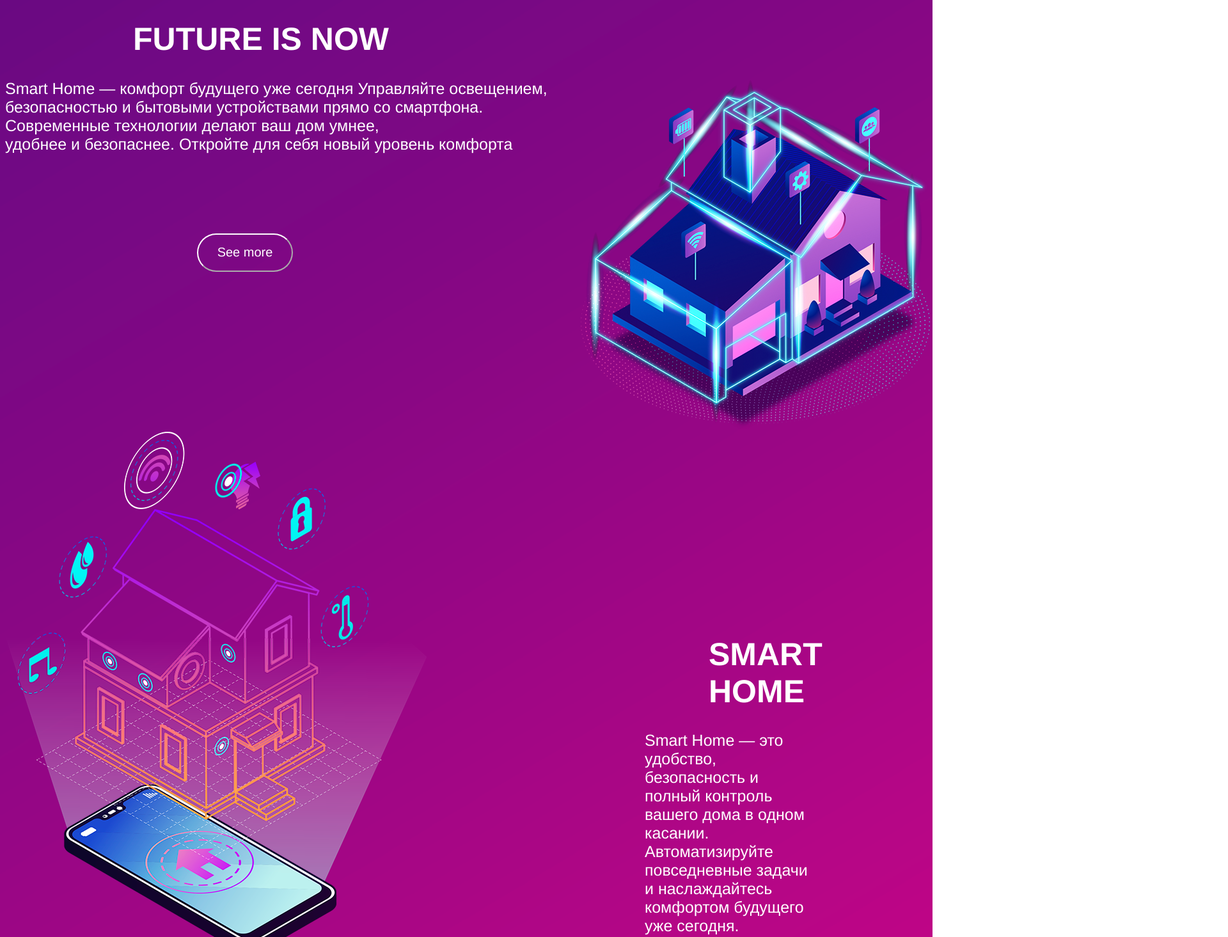
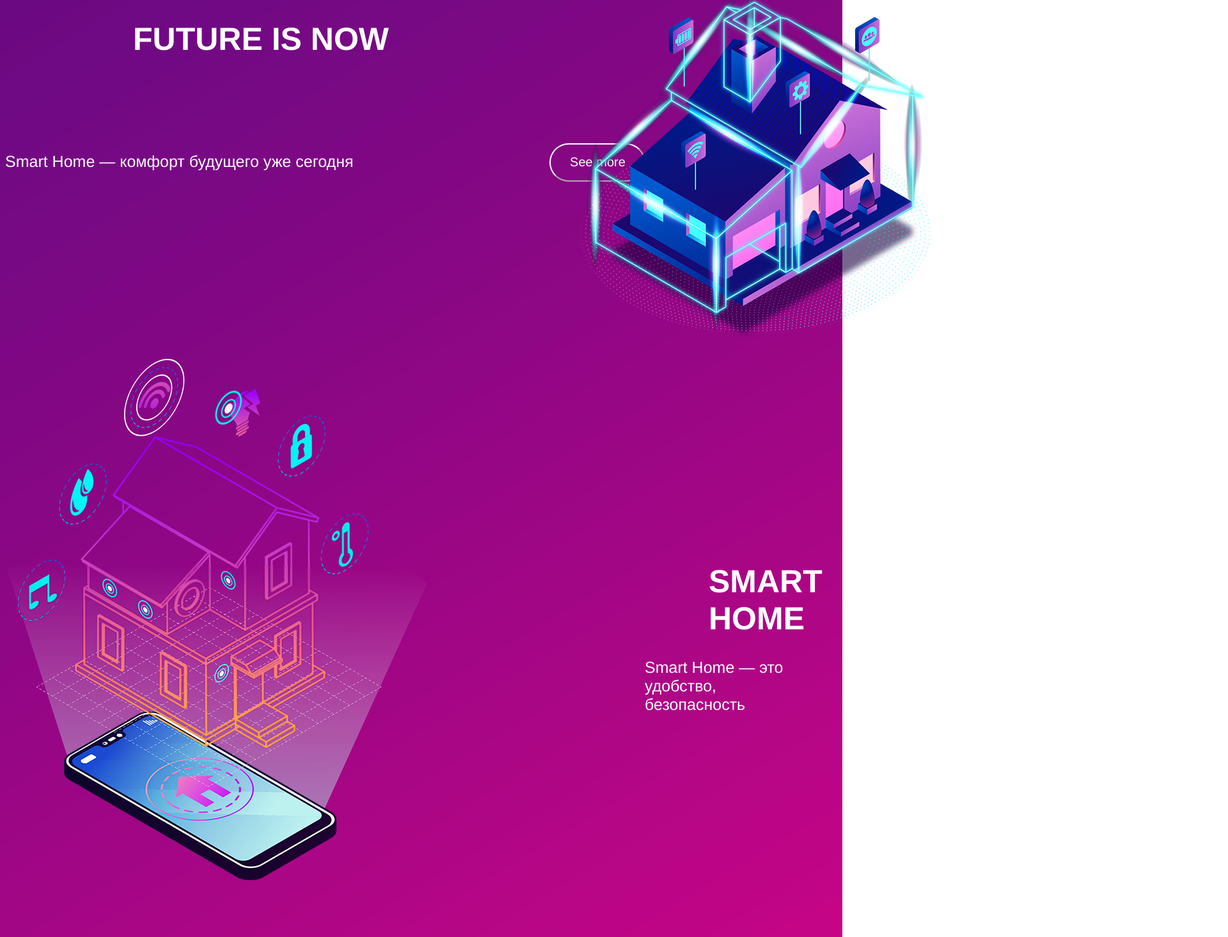
Before and after one commit to vistezi/smart_home, a plain HTML site: page index.html in a window 1280 px wide. Shown: the part 220-1685 px from the top of the page at 64% size, 1920 px wide, since content can reach past the window. Drawn offline with Linux system fonts and the light colour scheme.

Commit message:
Update index.html

```diff
--- a/index.html
+++ b/index.html
@@ -28,9 +28,9 @@
     </div>
     </header>
     <div class="first_block"><h1><b>FUTURE IS NOW</b></h1><p>Smart Home — комфорт будущего уже сегодня
-Управляйте освещением, <br>безопасностью и бытовыми устройствами прямо со смартфона.<br> Современные технологии делают ваш дом умнее,<br> удобнее и безопаснее. Откройте для себя новый уровень комфорта <br></p> <button class="first_button" href="#">See more</button>
+ <button class="first_button" href="#">See more</button>
     <img src="dom1.png"></div>
-    <div class="second_block"><img src="dom2.png" ><h1><b>SMART HOME</h1></b> <p>Smart Home — это удобство, безопасность и полный контроль вашего дома в одном касании.<br> Автоматизируйте повседневные задачи и наслаждайтесь комфортом будущего уже сегодня.<br></p>  <button class="second_button" href="#">See more</button></div>
+    <div class="second_block"><img src="dom2.png" ><h1><b>SMART HOME</h1></b> <p>Smart Home — это удобство, безопасность   <button class="second_button" href="#">See more</button></div>
     <img class="groupe1" src="Группа 1.png">
     <h1 class="ADVANTAGES">ADVANTAGES</h1>
     <img class="groupe2" src="Группа 2.png">
```
